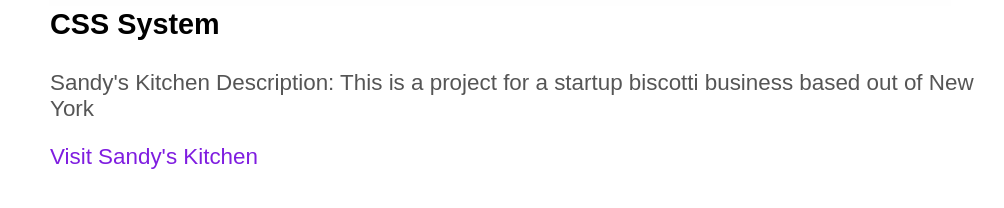
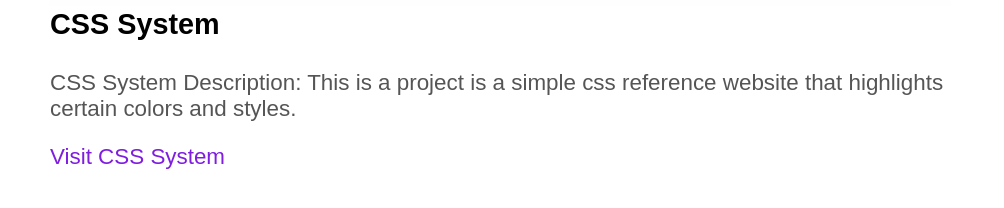
Before and after one commit to FinalJudgement/Personal_Website, a plain HTML site: page portfolio.html in a window 1280 px wide. Shown: the part 2473-2681 px from the top of the page, without its empty margins (128-1132 px from the left). Drawn offline with Linux system fonts and the light colour scheme.

Commit message:
add correct description and link information for css-system

```diff
--- a/portfolio.html
+++ b/portfolio.html
@@ -90,11 +90,11 @@
           /></a>
           <h3>CSS System</h3>
           <p>
-            Sandy's Kitchen Description: This is a project for a startup
-            biscotti business based out of New York
+            CSS System Description: This is a project is a simple css reference
+            website that highlights certain colors and styles.
           </p>
           <a href="https://finaljudgement.github.io/css-system/" target="_blank"
-            >Visit Sandy's Kitchen</a
+            >Visit CSS System</a
           >
         </div>
       </section>
```
